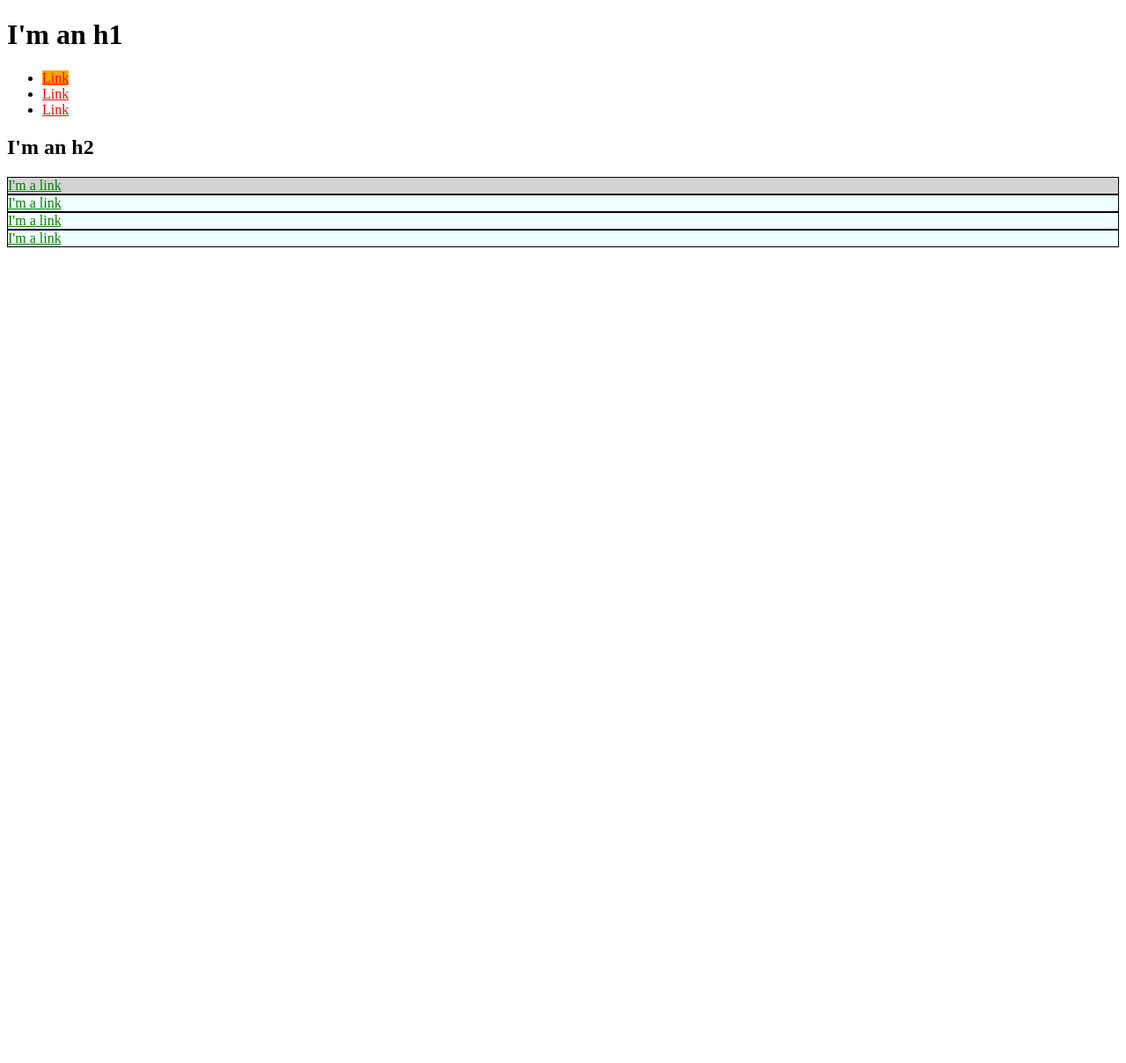
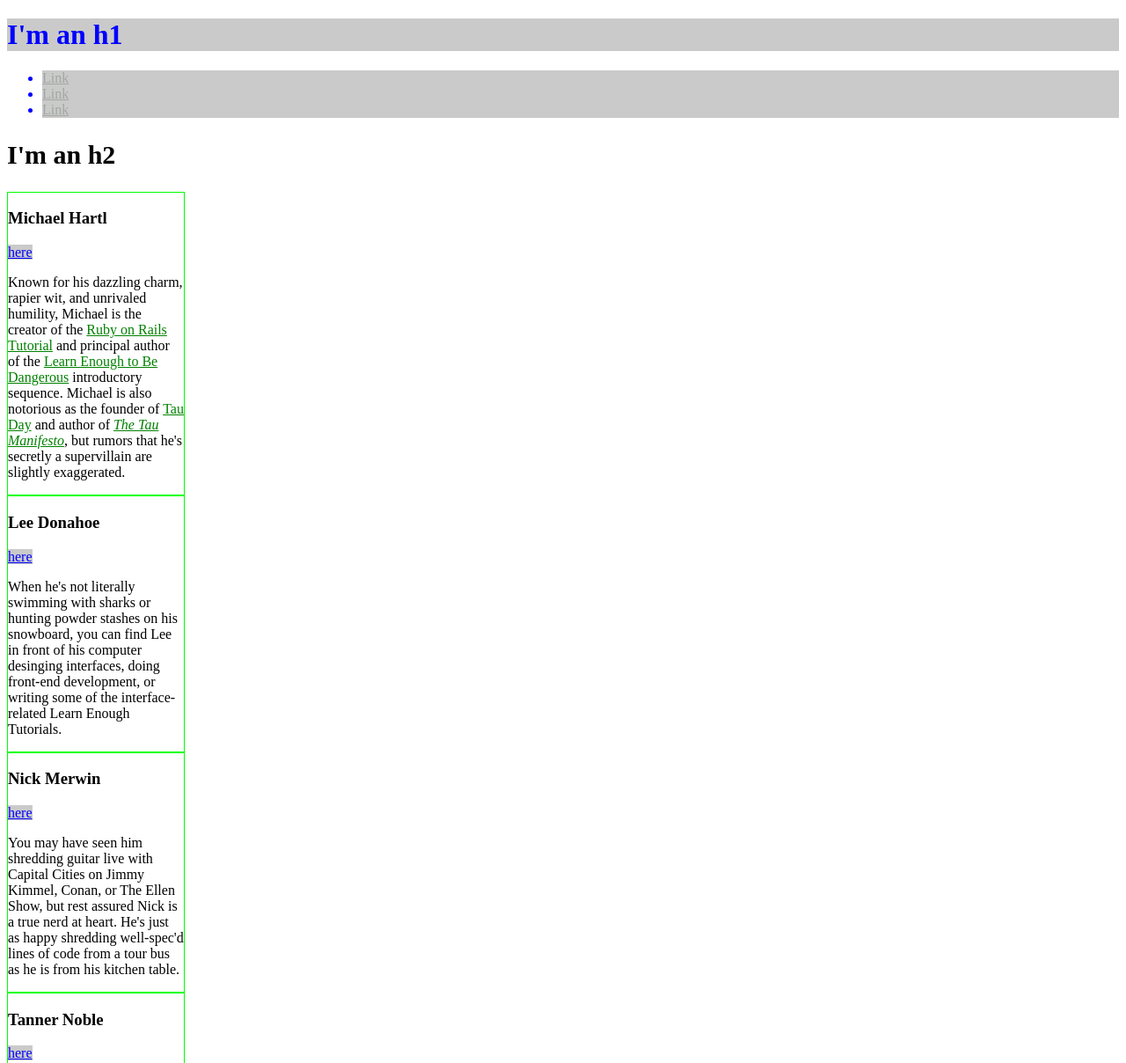
Before and after one commit to tnobler/le_html_css_app, a plain HTML site: page index.html in a window 1280 px wide. Shown: the top 1208 px of the page at 88% size. Before the commit the page ends 800 px from the top, so only its background shows below. Drawn offline with Linux system fonts and the light colour scheme.

Commit message:
Learn Enough CSS thru Sect. 3.3

```diff
--- a/index.html
+++ b/index.html
@@ -4,51 +4,85 @@
     <title>Test Page: Don't Panic</title>
     <meta charset="utf-8">
     <style>
+      /* GLOBAL STYLES */
       a {
-        color: red;
+        color: rgba(00, 30, 0, .2);
       }
-      #exec-bio {
-        background-color: lightgray;
+      div.bio-box {
+        border: 1px solid #0f0;
       }
+      h2 {
+        font-size: 30px;
+      }
+
+      /* SOCIAL STYLES */
+      .social-link {
+        background: rgba(150, 150, 150, .5);
+        color: blue;
+      }
+
+      /* BIO STYLES */
       .bio-box {
         border: 1px solid black;
+        width: 200px;
       }
-      .bio-box a {
+      .bio-copy a {
         color: green;
       }
-      #link-test a {
-        background-color: orange;
-      }
-      .paint-it {
-        background-color: azure;
-      }
+
+       /* html{background:red;} */
     </style>
   </head>
   <body>
-    <h1>I'm an h1</h1>
+    <h1 class="social-link">I'm an h1</h1>
     <ul>
-      <li id="link-test">
+      <li class="social-link">
         <a href="http://example.com/">Link</a>
       </li>
-      <li>
+      <li class="social-link">
         <a href="http://example.com/">Link</a>
       </li>
-      <li>
+      <li class="social-link">
         <a href="http://example.com/">Link</a>
       </li>
     </ul>
     <h2>I'm an h2</h2>
-    <div id="exec-bio" class="bio-box paint-it">
-      <a href="http://example.com/">I'm a link</a>
+    <div class="bio-box">
+      <h3>Michael Hartl</h3>
+      <a href="http://twitter.com/mhartl/" class="social-link">here</a>
+      <div class="bio-copy">
+      <p>
+        Known for his dazzling charm, rapier wit, and unrivaled humility, Michael is the creator of the <a href="http://railstutuorial.org/">Ruby on Rails Tutorial</a> and principal author of the <a href="https://learnenough.com/">Learn Enough to Be Dangerous</a> introductory sequence. Michael is also notorious as the founder of <a href="http://tauday.com">Tau Day</a> and author of <a href="http://tauday.com/tau-manifesto"><em>The Tau Manifesto</em></a>, but rumors that he's secretly a supervillain are slightly exaggerated.
+      </p>
     </div>
-    <div class="bio-box paint-it">
-      <a href="http://example.com/">I'm a link</a>
     </div>
-    <div class="bio-box paint-it">
-      <a href="http://example.com/">I'm a link</a>
+
+    <div class="bio-box">
+      <h3>Lee Donahoe</h3>
+      <a href="https://twitter.com/leedonahoe" class="social-link">here</a>
+      <div class="bio-copy">
+      <p>
+        When he's not literally swimming with sharks or hunting powder stashes on his snowboard, you can find Lee in front of his computer desinging interfaces, doing front-end development, or writing some of the interface-related Learn Enough Tutorials.
+      </p>
+      </div>
     </div>
-    <div class="bio-box paint-it">
-      <a href="http://example.com/">I'm a link</a>
+    <div class="bio-box">
+      <h3>Nick Merwin</h3>
+      <a href="https://twitter.com/nickmerwin/" class="social-link">here</a>
+      <div class="bio-copy">
+      <p>
+        You may have seen him shredding guitar live with Capital Cities on Jimmy Kimmel, Conan, or The Ellen Show, but rest assured Nick is a true nerd at heart. He's just as happy shredding well-spec'd lines of code from a tour bus as he is from his kitchen table.
+      </p>
+      </div>
+    </div>
+    <div class="bio-box">
+      <h3>Tanner Noble</h3>
+      <a href="https://twitter.com/tnobler/" class="social-link">here</a>
+      <div class="bio-copy">
+      <p>
+        Real Estate Syndicator and proud husband and Father.  Between syndicating Real Estate Transactions and playing on the living room floor, Tanner is not far from his pc (sike it's a Mac (Tanner's old enough to remember <em><strong>'sike'</strong></em>)).  But seriously he also enjoys traveling the world in his <a href="https://www.acronymfinder.com/Private-Jet-(PJ).html" target="_blank">pj</a> with his beautiful wife and daughter.
+      </p>
+      </div>
     </div>
   </body>
 </html>
```
